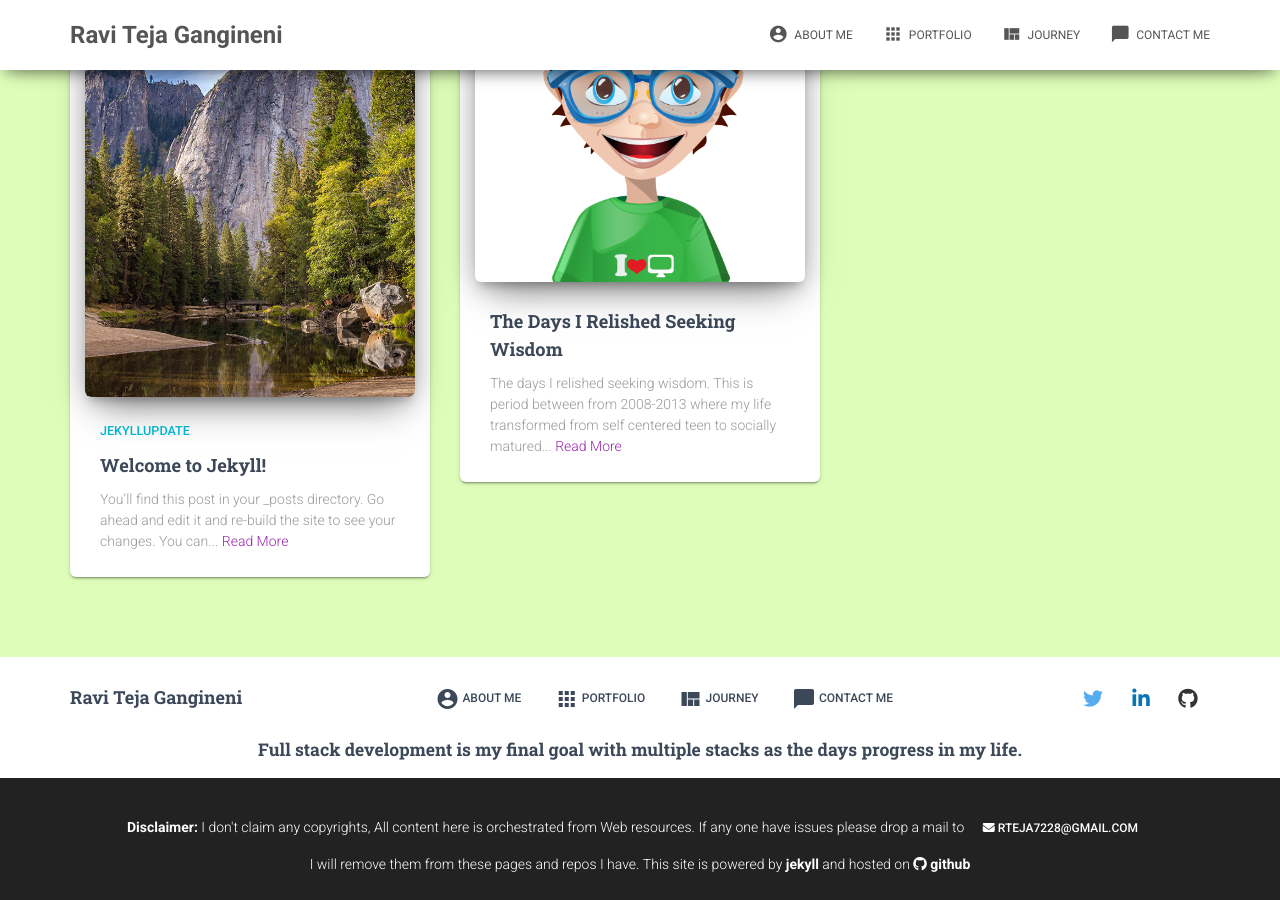
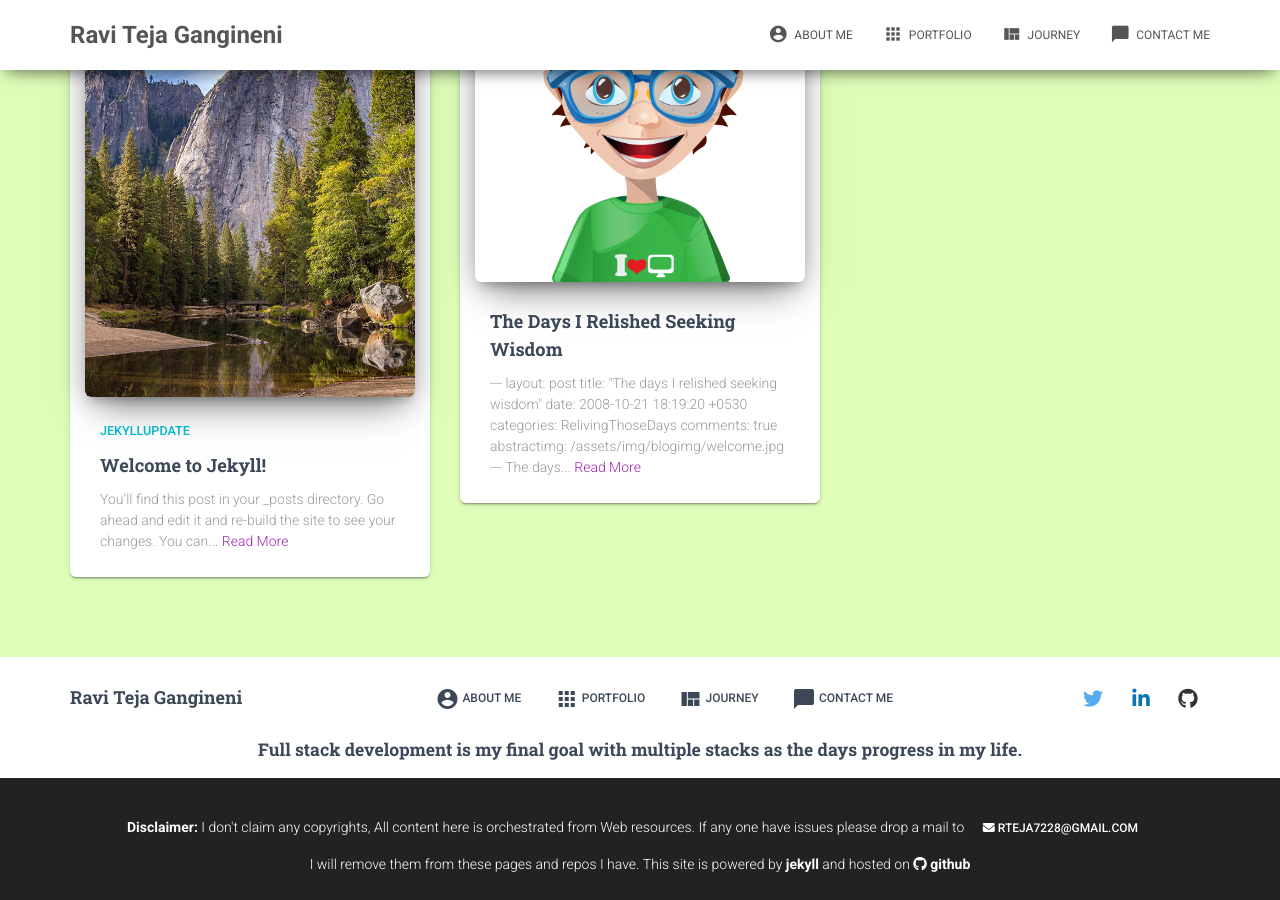
Before and after one commit to rteja91/rteja91.github.io, a Jekyll site: the page built from index.html, in a window 1280 px wide and 900 px high, scrolled down 3754 px. Built offline with Jekyll 4.4.1, drawn with Linux system fonts in a browser that asks for light colours; nearby versions of some CDN libraries.

Commit message:
Published with https://stackedit.io/

```diff
--- a/_posts/2013-10-21-The-days-I-relished-seeking-wisdom.html
+++ b/_posts/2013-10-21-The-days-I-relished-seeking-wisdom.html
@@ -1,6 +1,20 @@
+<pre><code>---
+layout: post
+title:  "The days I relished seeking wisdom"
+date:   2008-10-21 18:19:20 +0530
+categories: RelivingThoseDays
+comments: true
+abstractimg: /assets/img/blogimg/welcome.jpg
+---
+</code></pre>
+
+
+
 <h1 id="the-days-i-relished-seeking-wisdom">The days I relished seeking wisdom.</h1>
 
 <p>This is period between from 2008-2013 where my life transformed from self centered teen to socially matured graduate. The days started to understand and imbibe a new cultural paradigm(Food, Attitude, Sense of living life).</p>
+
+
 
 <h2 id="baby-steps-to-start-thinking-differently">Baby steps to start thinking differently</h2>
 
@@ -8,32 +22,50 @@
 
 <p>Yes Language Learnt…! what next…!</p>
 
+
+
 <h2 id="adopting-inclusive-nature-and-togetherness">Adopting inclusive nature and togetherness</h2>
 
 <p>The next comes adopting inclusive nature and togetherness. I was very selfish to share whatever I gathered from different sources as it took my energy and time. It does not took much time to understand sharing is caring towards each other. Ultimately, it’s going to circle around give and take policy. </p>
+
+
 
 <h2 id="unconditional-giving">Unconditional Giving.</h2>
 
 <p>If you give…You will get it back in some other form. Make sure you go for Unconditional Giving.</p>
 
+
+
 <h2 id="handling-responsibility-with-care">Handling Responsibility with care</h2>
 
 <p>When I started climbing steps with small power point talks in class to college and big events. Every experience is unique when you think I am going to do something different this time. A well grown adult emotions is from many experiences which one has gone through. Promotion to handle from one stage show to full event was great responsibility at the age it was taken. It was executed with near flawless ness with all support from Teachers,Seniors, Peers and Juniors. It was all bringing people together for common cause walking with them to reach the final goal which a leader has to envision. </p>
+
+
 
 <h2 id="two-exciting-journeys-together">Two exciting journeys together.</h2>
 
 <p>Two paradigms - one with neuroscience and the other with Technology. I carried out two things at once even though they are from two different extremes, where one track was due to inspiration and the other one was due to interest and passion. A challenge is always worth to take when it is Challenging your existence &amp; Survival.</p>
 
+
+
 <h3 id="neuro-science">Neuro Science:</h3>
 
 <p>Obviously my first score card in this area showed E which made me think about my existence or am i going to sink with this Grade i got out of struggle for 6 months. I realized that there is something fundamentally wrong which i have done to understand it. I Changed from result oriented strategy to knowledge oriented strategy led to A again in another 5 months. The Challenge which i have taken was inspiring to take it to next level. I was ready to do full length research for rest of my days. I continued it for next 3 years.</p>
+
+
 
 <h3 id="technology">Technology:</h3>
 
 <p>I have no idea why i was needing the laptop with only reason that i want to search my regular class notes over internet. Obviously Social networking sites. I was bored with lot of material collected for next 3 years from seniors within 2 months which i don’t know about their usage. It started with simple power point presentations which i practiced between my 10th standard &amp; +1. later Excel Where i started calculating all my lab readings having lot of values with automated formulas. </p>
 
+
+
 <h2 id="living-dreams-of-abroad-constraints">Living Dreams of Abroad &amp; Constraints</h2>
+
+
 
 <h2 id="graduating-in-political-play-arena">Graduating in Political play Arena</h2>
 
+
+
 <h2 id="entrepreneur-ideology">Entrepreneur Ideology</h2>
```
